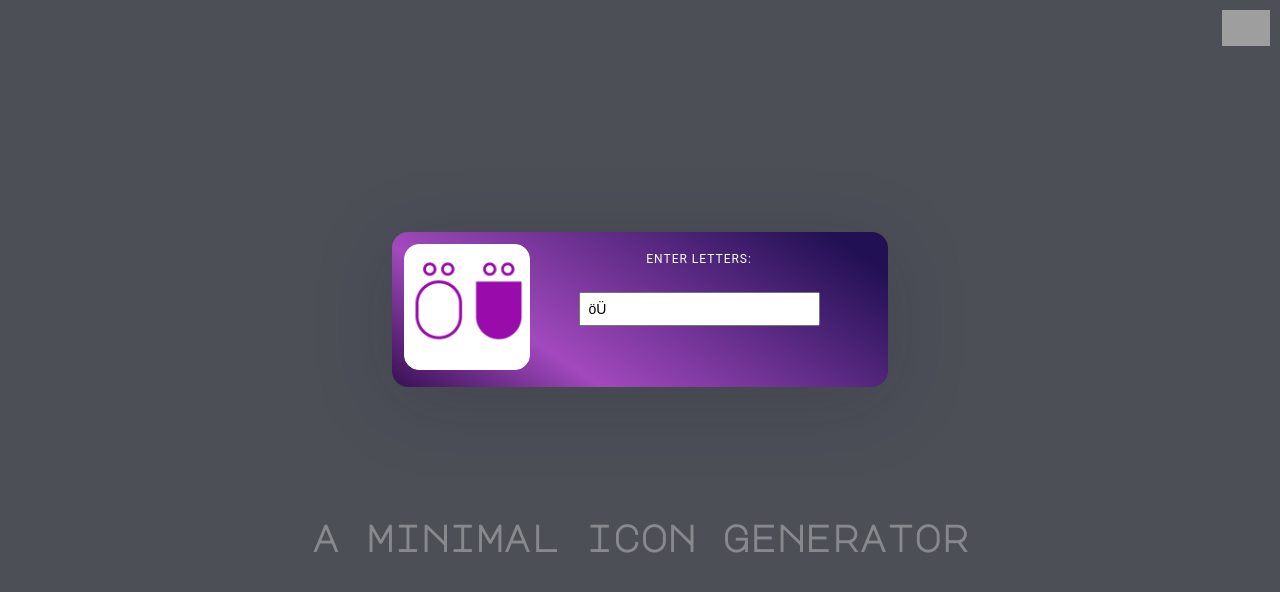
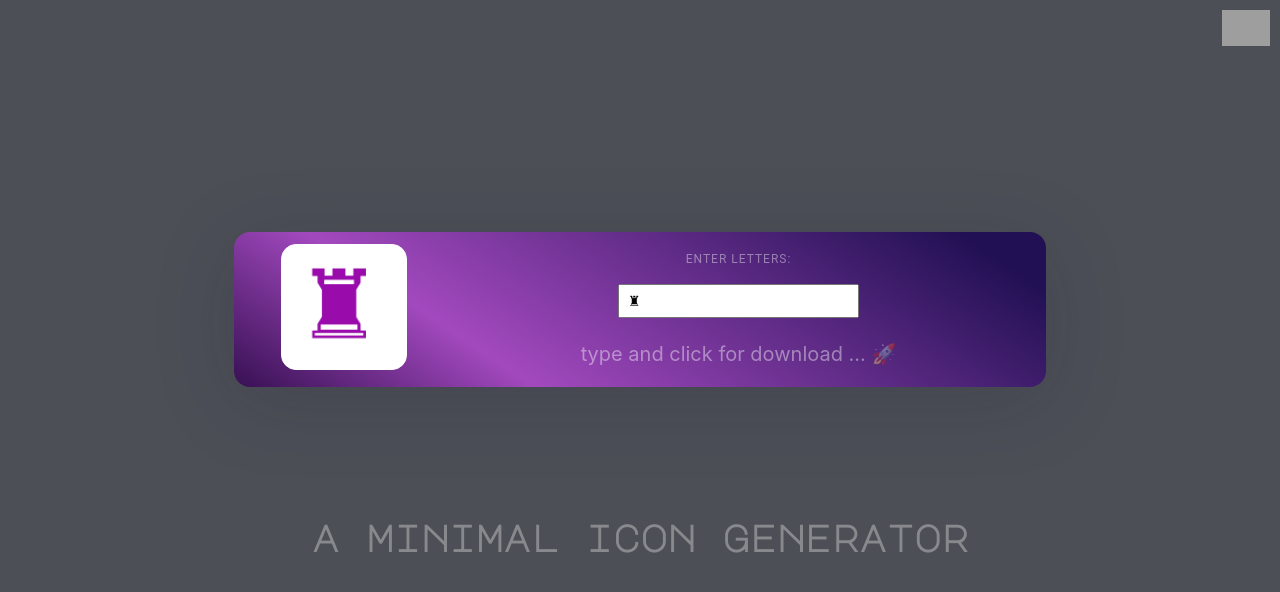
Before and after one commit to vikbert/appikon, a React (Create React App) app: page / in a window 1280 px wide. Shown: the top 592 px of the page. Built offline with nearby package versions, Linux system fonts and the light colour scheme; grey boxes are pictures that could not be loaded.

Commit message:
update readme

```diff
--- a/src/App.css
+++ b/src/App.css
@@ -47,3 +47,6 @@ img.appIcon {
   -moz-box-sizing: border-box;
   box-sizing: border-box;
 }
+span {
+  color: #ffffff6b;
+}
--- a/src/component/IconGenerator.js
+++ b/src/component/IconGenerator.js
@@ -47,7 +47,7 @@ const useStyles = makeStyles((theme) => ({
 const IconGenerator = () => {
   const classes = useStyles();
 
-  const [inputValue, setInputValue] = useState("öÜ");
+  const [inputValue, setInputValue] = useState("♜");
   const [isDownloaded, setIsDownloaded] = useState(false);
   const [image, setImage] = useState("");
 
@@ -109,13 +109,15 @@ const IconGenerator = () => {
   };
 
   function ButtonLink() {
-    return isDownloaded && (
+    return isDownloaded
+      ? (
       <a href="https://realfavicongenerator.net/" className={classes.buttonLink}>
         <Button className={classes.gotoButton}>
           To Favicon Generator
         </Button>
       </a>
-    );
+    )
+      : (<span>type and click for download ... 🚀</span>);
   };
 
   return (
```
Also changed, not shown: header.png (added), 1 other file (tests, documents, lock files or other folders).
